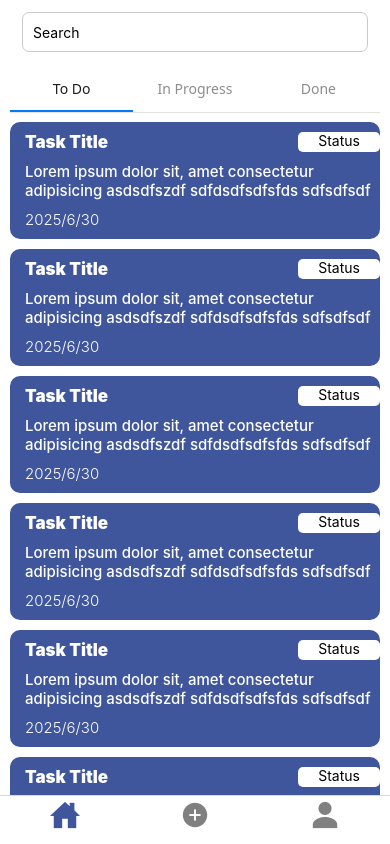
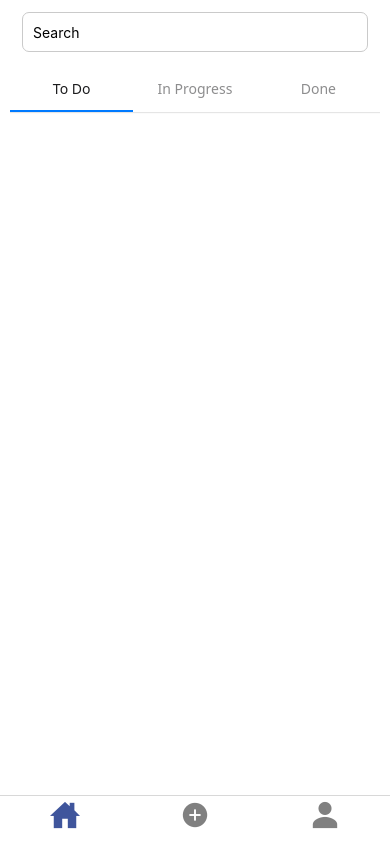
Before and after one commit to JuneCeaser/MTM, a React Native app: screen /MyTabs in a window 390 px wide. Built offline with nearby package versions, Linux system fonts and the light colour scheme.

Commit message:
task array

```diff
--- a/src/components/Task.jsx
+++ b/src/components/Task.jsx
@@ -1,23 +1,18 @@
 import { View, Text, StyleSheet, TouchableOpacity, Alert } from "react-native";
 import React from "react";
 
-export default function Task({ navigation }) {
+export default function Task({ navigation, title, description, date, status }) {
   return (
     <TouchableOpacity style={styles.container}>
       <View style={styles.titlecontainer}>
-        <Text style={styles.title}>Task Title</Text>
-        <TouchableOpacity
-          style={styles.button}
-          onPress={() => navigation.navigate("UpdateTaskScreen")}
-        >
-          <Text>Status</Text>
+        <Text style={styles.title}>{title}</Text>
+
+        <TouchableOpacity style={styles.button}>
+          <Text>{status}</Text>
         </TouchableOpacity>
       </View>
-      <Text style={styles.decription}>
-        Lorem ipsum dolor sit, amet consectetur adipisicing asdsdfszdf
-        sdfdsdfsdfsfds sdfsdfsdf
-      </Text>
-      <Text style={styles.date}>2025/6/30</Text>
+      <Text style={styles.decription}>{description}</Text>
+      <Text style={styles.date}>{date}</Text>
     </TouchableOpacity>
   );
 }
@@ -57,7 +52,7 @@
   },
   button: {
     backgroundColor: "#fff",
-    marginLeft: 190,
+    marginLeft: 120,
     marginTop: 10,
     paddingLeft: 20,
     paddingRight: 20,
--- a/src/screens/AddScreen.jsx
+++ b/src/screens/AddScreen.jsx
@@ -37,7 +37,7 @@
 
   const saveTask = async () => {
     const newTask = {
-      id: Date.now(),
+      id: Date.now().toString(),
       title: title,
       description: description,
       dueDate: date,
@@ -45,12 +45,12 @@
     };
 
     try {
-      const jsonValue = await AsyncStorage.getItem("tasks");
+      const jsonValue = await AsyncStorage.getItem("tasksList2");
       const tasks = jsonValue != null ? JSON.parse(jsonValue) : [];
 
       tasks.push(newTask);
 
-      await AsyncStorage.setItem("tasks", JSON.stringify(tasks));
+      await AsyncStorage.setItem("tasksList2", JSON.stringify(tasks));
       Alert.alert("Task save succes");
     } catch (e) {
       // error reading value
--- a/src/screens/ToDoScreen.jsx
+++ b/src/screens/ToDoScreen.jsx
@@ -1,18 +1,43 @@
 import { Text, View, Button, StyleSheet, ScrollView } from "react-native";
-import React, { Component } from "react";
+import React, { Component, useEffect, useState } from "react";
 import Task from "../components/Task";
+import AsyncStorage from "@react-native-async-storage/async-storage";
+import { FlatList } from "react-native-gesture-handler";
 
 export default function ToDoScreen({ navigation }) {
+  const [tasks, setTasks] = useState([]);
+
+  const loadTasks = async () => {
+    try {
+      const jsonValue = await AsyncStorage.getItem("tasksList2");
+      const savedTasks = jsonValue != null ? JSON.parse(jsonValue) : [];
+
+      setTasks(savedTasks);
+    } catch (e) {
+      // error reading value
+    }
+  };
+
+  useEffect(() => {
+    const unsubscribe = navigation.addListener("focus", loadTasks);
+    return unsubscribe;
+  }, [navigation]);
+
   return (
-    <ScrollView style={styles.container}>
-      <Task navigation={navigation} />
-      <Task navigation={navigation} />
-      <Task navigation={navigation} />
-      <Task navigation={navigation} />
-      <Task navigation={navigation} />
-      <Task navigation={navigation} />
-      <Task navigation={navigation} />
-    </ScrollView>
+    <View style={styles.container}>
+      <FlatList
+        data={tasks}
+        keyExtractor={(item) => item.id}
+        renderItem={({ item }) => (
+          <Task
+            title={item.title}
+            description={item.description}
+            date={item.dueDate}
+            status={item.status}
+          />
+        )}
+      />
+    </View>
   );
 }
 
```
